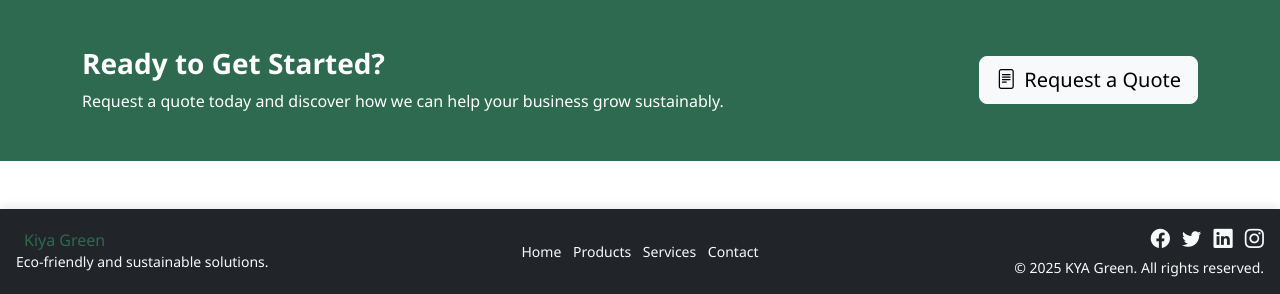
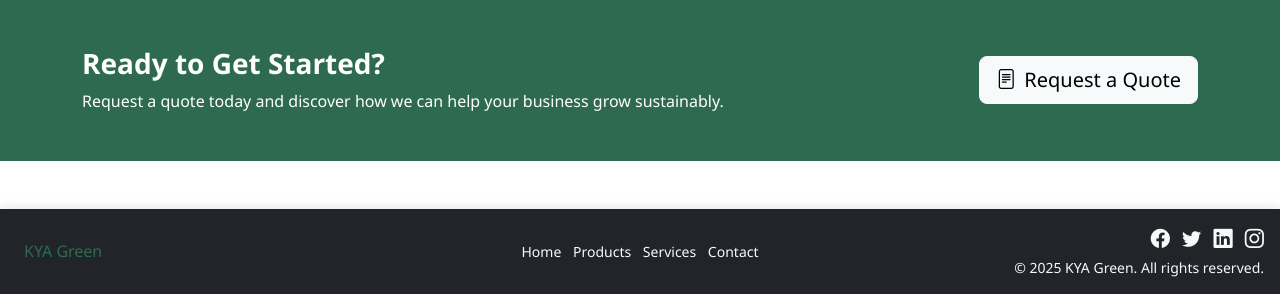
Before and after one commit to hadibuxm/kyagreen.com, a Django app: page / in a window 1280 px wide. Shown: the part 776-1070 px from the top of the page. Run offline with Django 5.2, Linux system fonts and the light colour scheme; data comes from the database, SQL or seed files in the repository; data that the repository does not hold is empty; some libraries are stand-ins or nearby versions.

Commit message:
footer update

```diff
--- a/templates/base.html
+++ b/templates/base.html
@@ -130,9 +130,9 @@
             <div class="row align-items-center">
                 <div class="col-md-4 mb-2 mb-md-0">
                     <h6 class="text-kiya-green mb-0">
-                        <i class="bi bi-leaf-fill me-2"></i>Kiya Green
+                        <i class="bi bi-leaf-fill me-2"></i>KYA Green
                     </h6>
-                    <p class="small mb-0">Eco-friendly and sustainable solutions.</p>
+                    <!-- <p class="small mb-0">Eco-friendly and sustainable solutions.</p> -->
                 </div>
                 <div class="col-md-4 mb-2 mb-md-0 text-center">
                     <div class="small">
```
